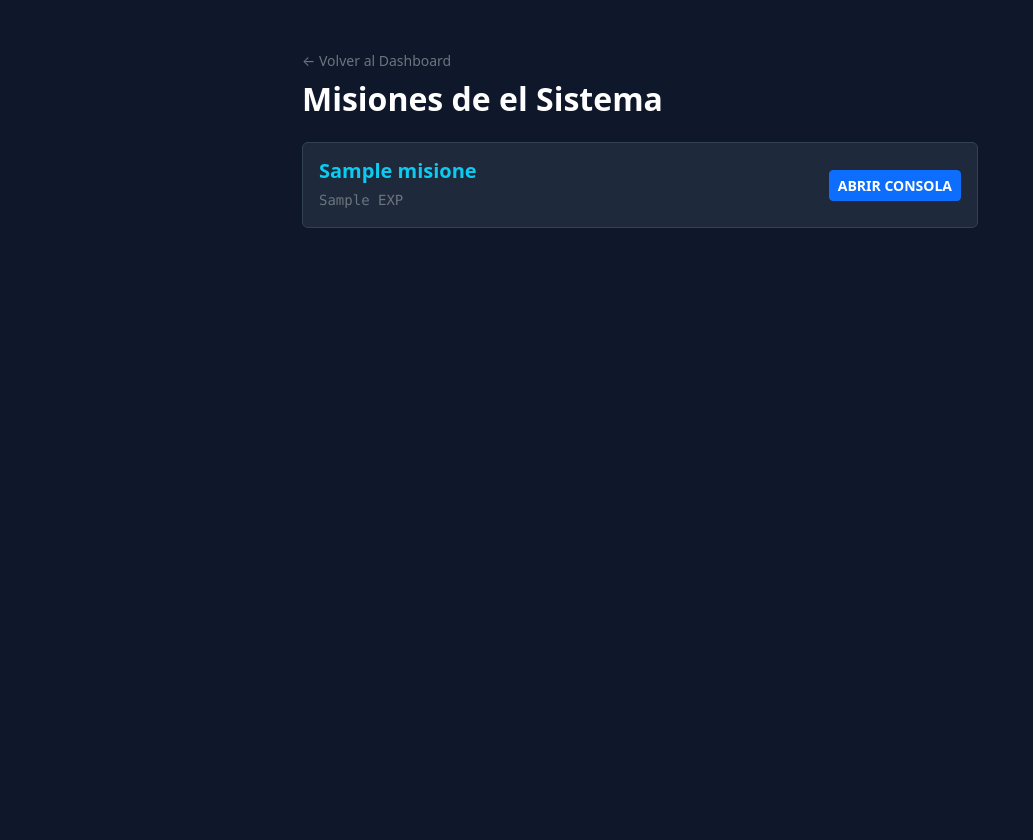
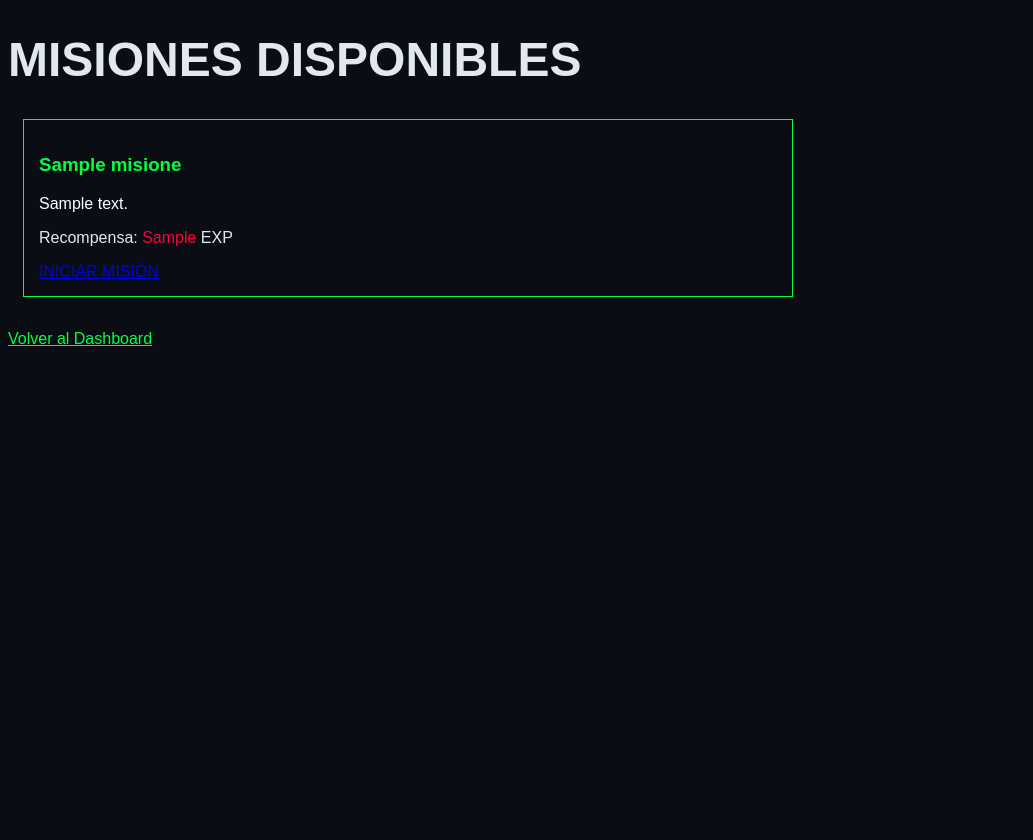
Before and after one commit to joelArchila-2022283/Kinal-Code-Quest-65th-Aviersary-v.01, a Spring app: template KinalCodeQuest/src/main/resources/templates/game/misiones.html in a window 1280 px wide. Shown: the whole page, without its empty margins (0-1033 px from the left). Before the commit the page ends 228 px from the top, so only its background shows below. Run offline with Thymeleaf, Linux system fonts and the light colour scheme; the template is opened without the code that fills it: most values are stand-ins (such as "Sample title", 1, 10 or a date in 2020); data that the repository does not hold is empty.

Commit message:
test: Se mejoro la vista de Misiones

```diff
--- a/KinalCodeQuest/src/main/resources/templates/game/misiones.html
+++ b/KinalCodeQuest/src/main/resources/templates/game/misiones.html
@@ -1,31 +1,23 @@
 <!DOCTYPE html>
-<html xmlns:th="http://www.thymeleaf.org" lang="es">
+<html xmlns:th="http://www.thymeleaf.org">
 <head>
     <meta charset="UTF-8">
-    <title>KinalCodeQuest - Misiones</title>
-    <link href="https://cdn.jsdelivr.net/npm/bootstrap@5.3.2/dist/dist/bootstrap.min.css" rel="stylesheet">
-    <style>
-        body { background-color: #0f172a; color: #f8fafc; }
-        .list-group-custom .list-group-item { background-color: #1e293b; border: 1px solid #334155; color: white; margin-bottom: 8px; border-radius: 6px; }
-        .list-group-custom .list-group-item:hover { border-color: #3b82f6; }
-    </style>
-</head>
-<body class="py-5">
-<div class="container" style="max-width: 700px;">
-    <div class="mb-4">
-        <a th:href="@{/game/dashboard}" class="text-decoration-none small text-secondary">← Volver al Dashboard</a>
+    <title>Misiones Disponibles - KinalCodeQuest</title>
+    <link rel="stylesheet" th:href="@{/css/style.css}"> </head>
+<body>
+<div class="container" style="max-width: 800px;">
+    <h1 class="error-code" style="font-size: 3rem;">MISIONES DISPONIBLES</h1>
 
-        <h2 class="fw-bold text-white mt-2" th:text="|Misiones de ${area?.nombre != null ? area.nombre : 'el Sistema'}|">Misiones del Área</h2>
+    <div th:each="mision : ${misiones}" style="border: 1px solid #00ff41; margin: 15px; padding: 15px; text-align: left;">
+        <h3 th:text="${mision.titulo}" style="color: #00ff41;"></h3>
+        <p th:text="${mision.descripcionNarrativa}" style="color: #fff;"></p>
+        <p>Recompensa: <span th:text="${mision.expRecompensa}" style="color: #ff003c;"></span> EXP</p>
+
+        <a th:href="@{/game/mision/{id}(id=${mision.idMision})}" class="btn">INICIAR MISIÓN</a>
     </div>
-    <div class="list-group list-group-custom">
-        <div th:each="mision : ${misiones}" class="list-group-item p-3 d-flex justify-content-between align-items-center">
-            <div>
-                <h5 class="fw-bold mb-1 text-info" th:text="${mision.titulo}">Título</h5>
-                <small class="text-secondary font-monospace" th:text="|${mision.expRecompensa} EXP|">0 EXP</small>
-            </div>
-            <a th:href="@{/game/mision/{id}(id=${mision.idMision})}" class="btn btn-primary btn-sm fw-bold">ABRIR CONSOLA</a>
-        </div>
-    </div>
+
+    <br>
+    <a th:href="@{/game/dashboard}" style="color: #00ff41;">Volver al Dashboard</a>
 </div>
 </body>
 </html>
```
